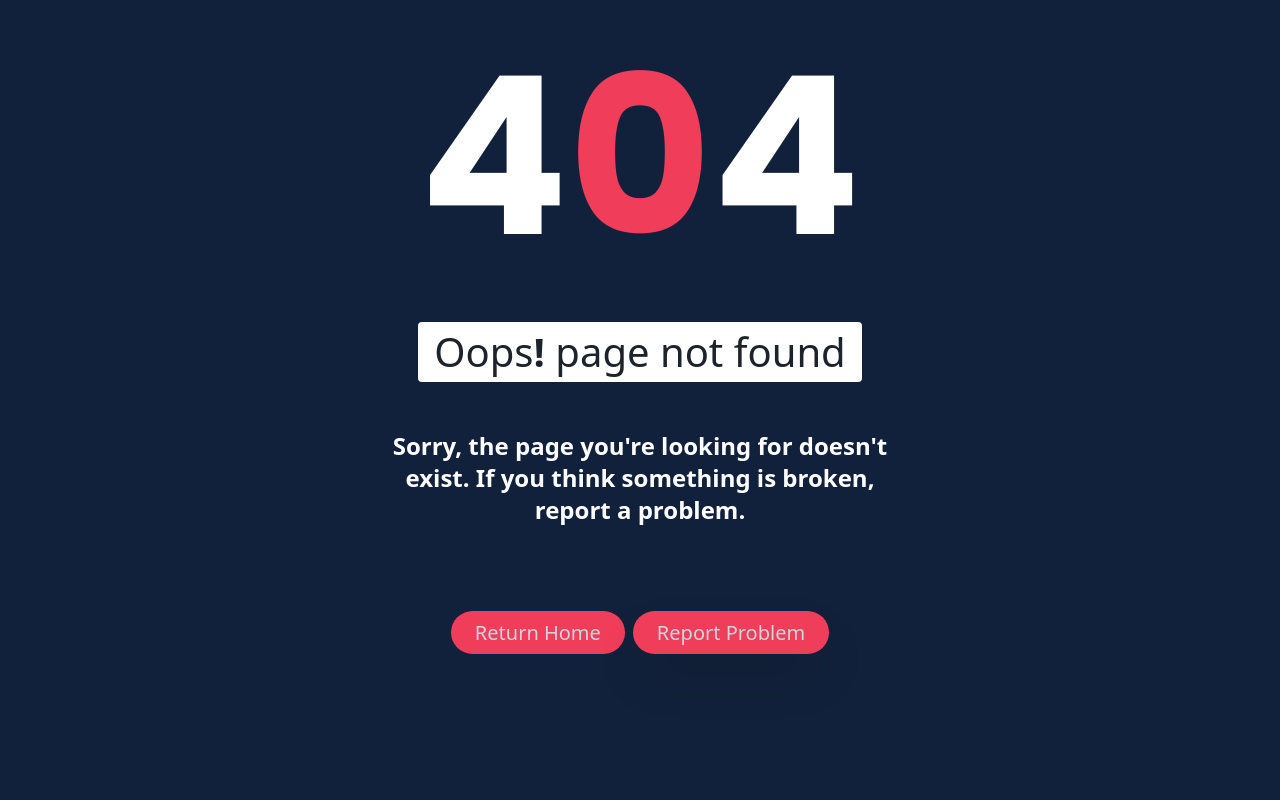
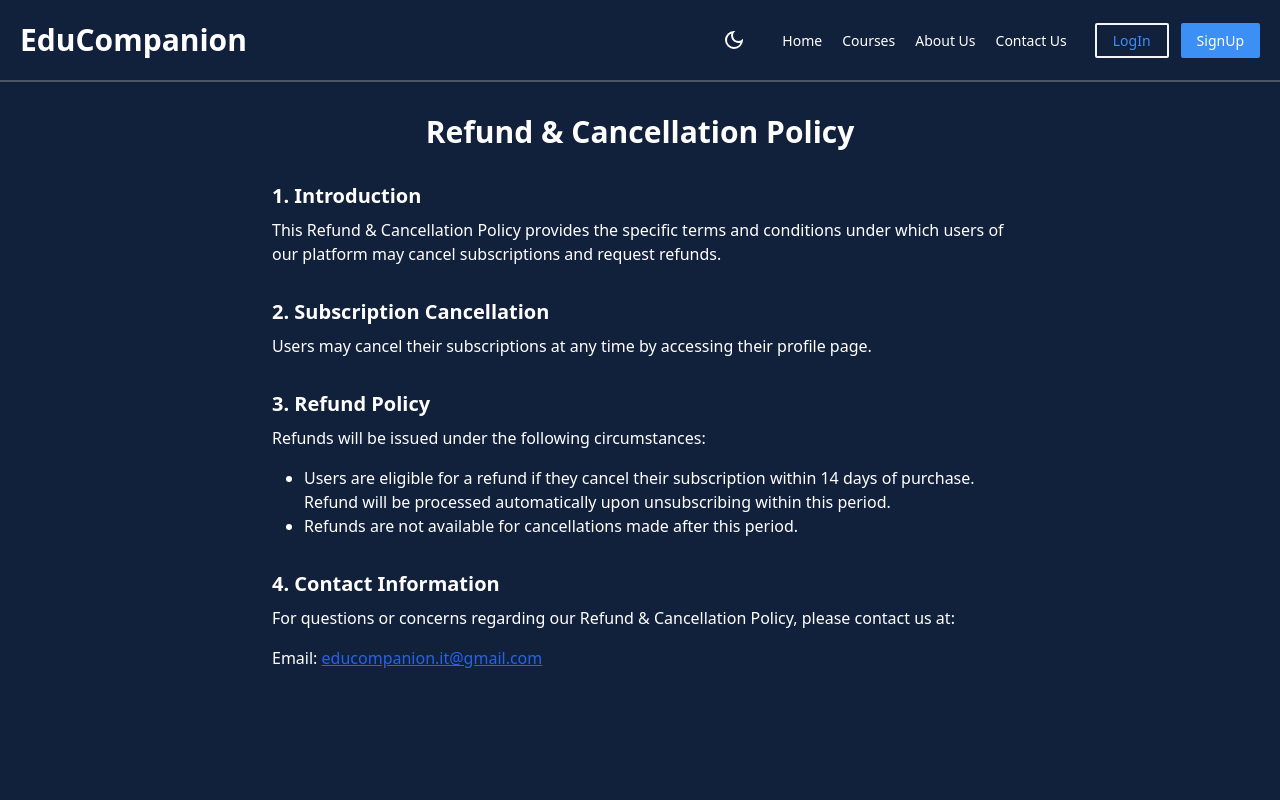
Before and after one commit to Raish10100/EduCompanion, a React (Vite) app in the folder client/: page /legal/refundcancellationpolicy in a window 1280 px wide. Before the commit this address had no page. Shown: the top 800 px of the page. Built offline with nearby package versions, Linux system fonts and the light colour scheme.

Commit message:
Added refund and cancellation policy page

```diff
--- a/client/src/App.jsx
+++ b/client/src/App.jsx
@@ -24,6 +24,7 @@ import DisplayLectures from "./Pages/Dashboard/DisplayLectures";
 import TermsAndConditions from "./Pages/Legal/TermsAndConditions";
 import ScrollToTop from "./Helpers/ScrollToTop";
 import PrivacyPolicy from "./Pages/Legal/PrivacyPolicy";
+import RefundCancellationPolicy from "./Pages/Legal/RefundCancellationPolicy";
 
 function App() {
   return (
@@ -58,6 +59,7 @@ function App() {
 
         <Route path="/legal/termsandconditions" element={<TermsAndConditions />}/>
         <Route path="/legal/privacyandpolicy" element={<PrivacyPolicy />}/>
+        <Route path="/legal/refundcancellationpolicy" element={<RefundCancellationPolicy/>} />
 
         <Route path="/denied" element={<Denied />} />
         <Route path="/*" element={<NotFound />} />
--- a/client/src/Components/footer.jsx
+++ b/client/src/Components/footer.jsx
@@ -24,7 +24,7 @@ function Footer() {
             <section className='flex flex-col gap-3 justify-center items-center sm:items-start'>
                 <h2 className='font-bold text-2xl'>Legal</h2>
                 <ul className='flex flex-col sm:items-start gap-3 items-center mt-3'>
-                   <li><Link className='hover:text-[#3c8ff4] transition-all ease-in-out duration-300'>Refund & Cancellation Policy</Link></li>
+                   <li><Link className='hover:text-[#3c8ff4] transition-all ease-in-out duration-300' to={"/legal/refundcancellationpolicy"}>Refund & Cancellation Policy</Link></li>
                    <li><Link className='hover:text-[#3c8ff4] transition-all ease-in-out duration-300' to={"/legal/privacyandpolicy"}>Privacy Policy</Link></li>
                    <li><Link className='hover:text-[#3c8ff4] transition-all ease-in-out duration-300' to={"/legal/termsandconditions"}>Terms and conditions</Link></li>
                 </ul>
--- /dev/null
+++ b/client/src/Pages/Legal/RefundCancellationPolicy.jsx
@@ -0,0 +1,73 @@
+import HomeLayout from "../../Layouts/HomeLayout";
+
+function RefundCancellationPolicy() {
+  return (
+    <HomeLayout>
+      <main className="dark:bg-transparent bg-[#e5e7eb] min-h-screen text-black dark:text-white">
+        <div className="max-w-3xl mx-auto px-4 py-8">
+          <h1 className="text-3xl font-bold mb-8 text-center">
+            Refund & Cancellation Policy
+          </h1>
+
+          <section className="mb-8">
+            <h2 className="text-xl font-semibold mb-2">1. Introduction</h2>
+            <p className="mb-4">
+              This Refund & Cancellation Policy provides the specific terms and
+              conditions under which users of our platform may cancel
+              subscriptions and request refunds.
+            </p>
+          </section>
+
+          <section className="mb-8">
+            <h2 className="text-xl font-semibold mb-2">
+              2. Subscription Cancellation
+            </h2>
+            <p className="mb-4">
+              Users may cancel their subscriptions at any time by accessing
+              their profile page.
+            </p>
+          </section>
+
+          <section className="mb-8">
+            <h2 className="text-xl font-semibold mb-2">3. Refund Policy</h2>
+            <p className="mb-4">
+              Refunds will be issued under the following circumstances:
+            </p>
+            <ul className="list-disc ml-8 mb-4">
+              <li>
+                Users are eligible for a refund if they cancel their
+                subscription within 14 days of purchase. Refund will be
+                processed automatically upon unsubscribing within this period.
+              </li>
+              <li>
+                Refunds are not available for cancellations made after this
+                period.
+              </li>
+            </ul>
+          </section>
+
+          <section className="mb-8">
+            <h2 className="text-xl font-semibold mb-2">
+              4. Contact Information
+            </h2>
+            <p className="mb-4">
+              For questions or concerns regarding our Refund & Cancellation
+              Policy, please contact us at:
+            </p>
+            <p className="mb-4">
+              Email:{" "}
+              <a
+                href="mailto:educompanion.it@gmail.com"
+                className="hover:text-[#3c8ff4] underline text-blue-600 hover:underline transition-all duration-300 ease-in-out"
+              >
+                educompanion.it@gmail.com
+              </a>
+            </p>
+          </section>
+        </div>
+      </main>
+    </HomeLayout>
+  );
+}
+
+export default RefundCancellationPolicy;
```
